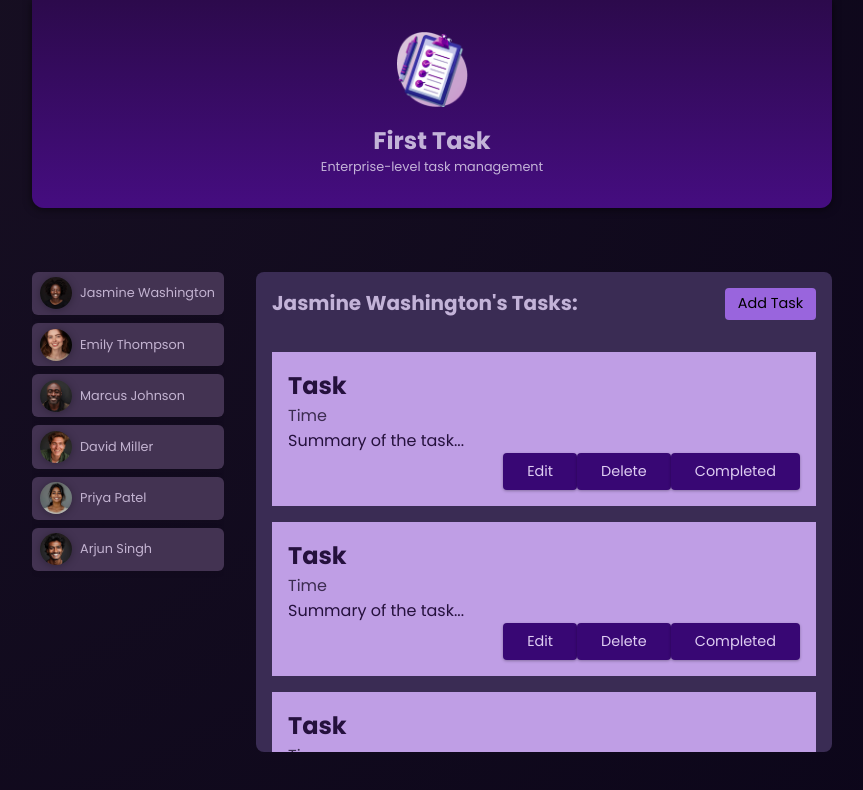
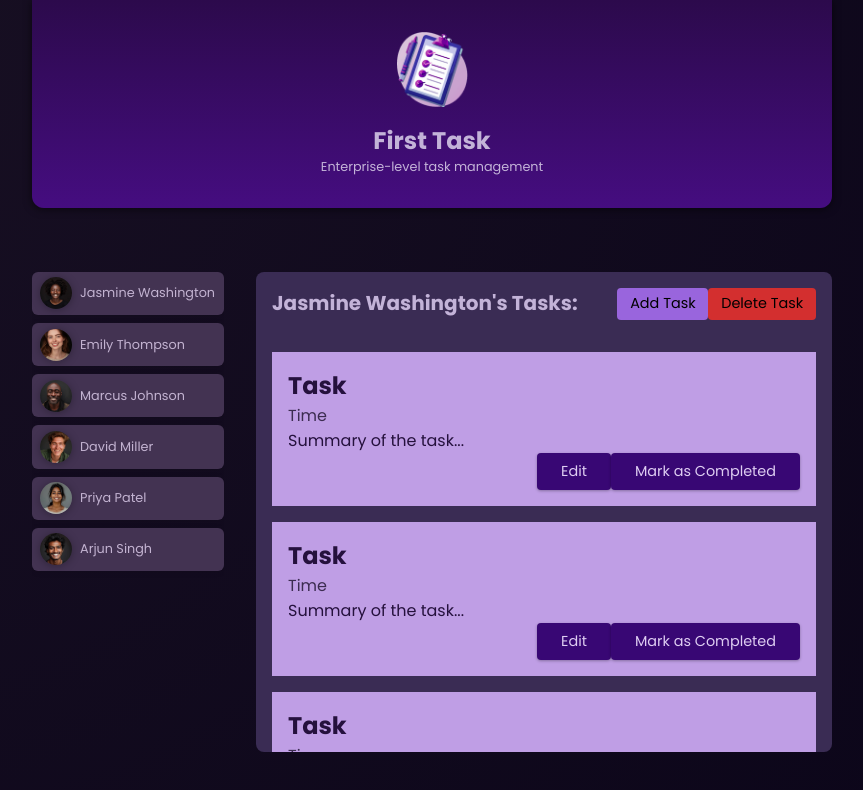
Before and after one commit to TROX25/Angular-app, an Angular app: page / in a window 1280 px wide. Both pictures are taken after a click on the button "Jasmine Washington". Shown: the top 790 px of the page, without its empty margins (208-1071 px from the left). Built offline with nearby package versions, Linux system fonts and the light colour scheme.

Commit message:
feat: add delete task functionality and update task component UI

```diff
--- a/src/app/tasks/task/task.html
+++ b/src/app/tasks/task/task.html
@@ -4,6 +4,5 @@
 <summary>Summary of the task...</summary>
 <p class="actions">
     <button (click)="editTask()">Edit</button>
-    <button (click)="deleteTask()">Delete</button>
-    <button (click)="completeTask()">Completed</button>
+    <button (click)="completeTask()">Mark as Completed</button>
 </article>
--- a/src/app/tasks/task/task.ts
+++ b/src/app/tasks/task/task.ts
@@ -11,9 +11,6 @@ export class Task {
   editTask() {
     alert('Editing task');
   }
-  deleteTask() {
-    alert('Deleting task');
-  }
   completeTask() {
     alert('Marking task as completed');
   }
--- a/src/app/tasks/tasks.css
+++ b/src/app/tasks/tasks.css
@@ -48,6 +48,15 @@ menu button:active {
   background-color: #a565dd;
 }
 
+menu button[color="danger"] {
+  background-color: #d32f2f;
+}
+
+menu button[color="danger"]:hover,
+menu button[color="danger"]:active {
+  background-color: #f44336;
+}
+
 ul {
   list-style: none;
   margin: 1rem 0;
--- a/src/app/tasks/tasks.html
+++ b/src/app/tasks/tasks.html
@@ -3,6 +3,7 @@
         <h2>{{ name() }}'s Tasks:</h2>
         <menu>
             <button (click)="addTask()">Add Task</button>
+            <button (click)="deleteTask()" color="danger">Delete Task</button>
         </menu>
     </header>
     <ul>
--- a/src/app/tasks/tasks.ts
+++ b/src/app/tasks/tasks.ts
@@ -13,4 +13,7 @@ export class Tasks {
   addTask() {
     alert(`Adding task for ${this.name()}`);
   }
+  deleteTask() {
+    alert(`Deleting task for ${this.name()}`);
+  }
 }
```
